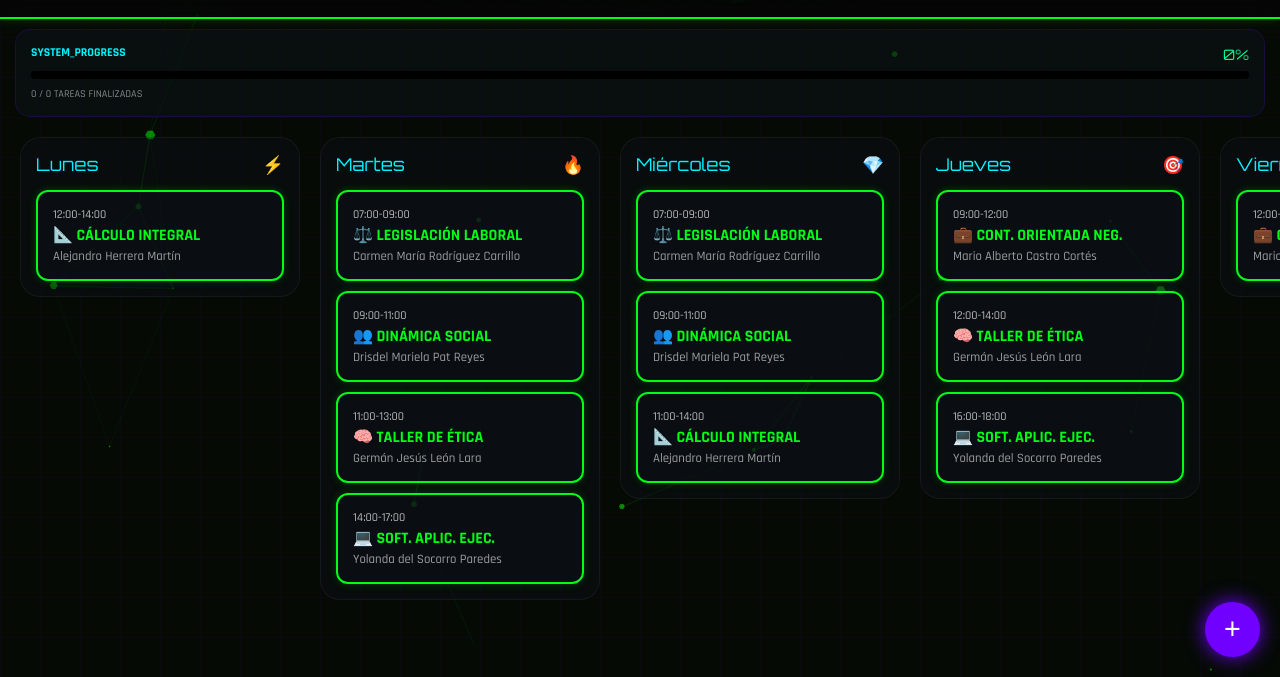
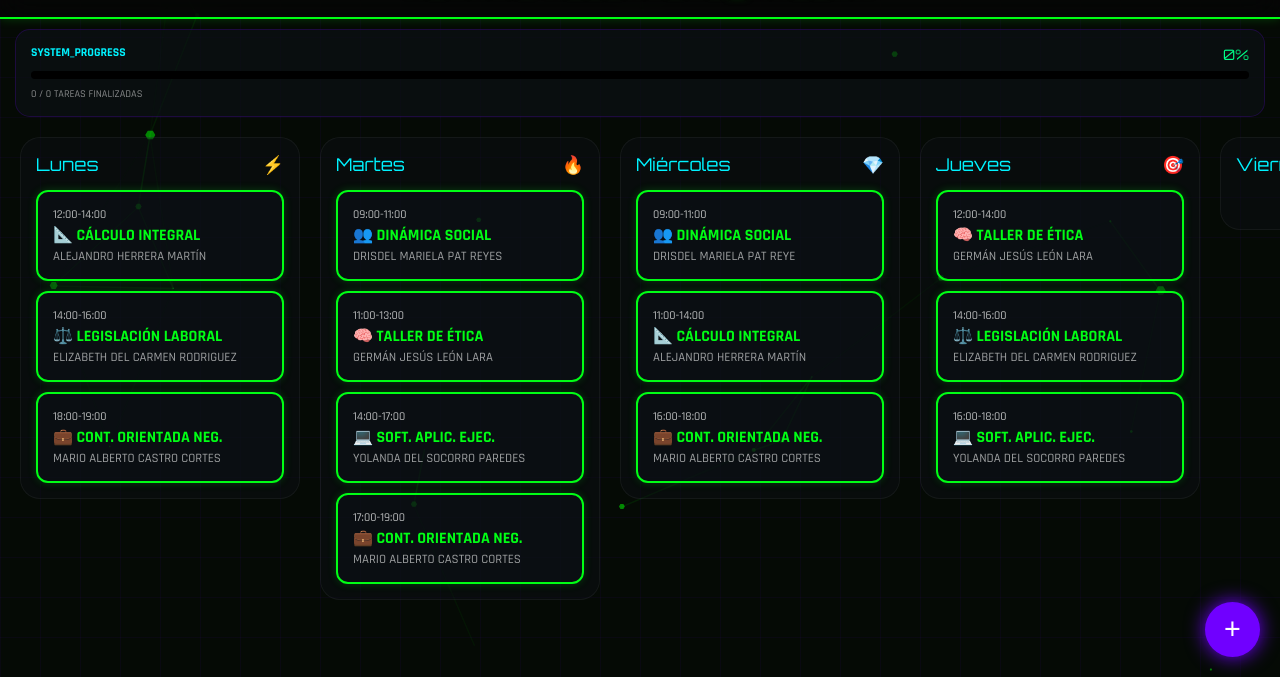
Before and after one commit to maderasilveiraj-glitch/Escuela-2026, a plain HTML site: page index.html in a window 1280 px wide. Shown: the part 123-800 px from the top of the page. Drawn offline with nearby package versions, Linux system fonts and the light colour scheme.

```diff
--- a/index.html
+++ b/index.html
@@ -18,7 +18,7 @@
             --danger: #ff0055;
         }
 
-        /* --- NUEVO ESTILO DEL MENÚ SUPERIOR --- */
+        /* --- ESTILO DEL MENÚ SUPERIOR --- */
         .top-navbar {
             display: flex;
             justify-content: center;
@@ -82,7 +82,7 @@
             background-color: var(--bg-deep);
             color: var(--text-main);
             font-family: 'Rajdhani', sans-serif;
-            overflow-y: auto; /* PERMITIR SCROLL VERTICAL */
+            overflow-y: auto;
             min-height: 100vh;
             display: flex;
             flex-direction: column;
@@ -126,7 +126,7 @@
             background: var(--card-bg);
             border: 2px solid transparent;
             animation: chromaGamer 12s infinite linear;
-            flex-shrink: 0; /* EVITA QUE SE ENCOJAN */
+            flex-shrink: 0;
         }
 
         .class-card:hover {
@@ -150,9 +150,9 @@
             display: flex;
             overflow-x: auto;
             gap: 20px;
-            padding: 10px 20px 40px 20px; /* MÁS PADDING INFERIOR */
+            padding: 10px 20px 40px 20px;
             flex-grow: 1;
-            align-items: flex-start; /* ALINEAR COLUMNAS AL INICIO */
+            align-items: flex-start;
         }
 
         .day-column {
@@ -161,7 +161,7 @@
             border-radius: 20px;
             padding: 15px;
             border: 1px solid rgba(255,255,255,0.05);
-            height: auto; /* ALTURA DINÁMICA */
+            height: auto;
             display: flex;
             flex-direction: column;
         }
@@ -253,6 +253,7 @@
     </div>
 
     <script>
+        // Partículas
         particlesJS("particles-js", {
             "particles": {
                 "number": { "value": 25, "density": { "enable": false } },
@@ -260,20 +261,10 @@
                 "shape": { "type": "polygon", "polygon": { "nb_sides": 6 } },
                 "opacity": { "value": 0.3, "random": false },
                 "size": { "value": 4, "random": true },
-                "line_linked": {
-                    "enable": true,
-                    "distance": 200,
-                    "color": "#ff0000",
-                    "opacity": 0.2,
-                    "width": 1.5
-                },
+                "line_linked": { "enable": true, "distance": 200, "color": "#ff0000", "opacity": 0.2, "width": 1.5 },
                 "move": { "enable": true, "speed": 1, "out_mode": "bounce" }
             },
-            "interactivity": {
-                "detect_on": "canvas",
-                "events": { "onhover": { "enable": true, "mode": "grab" } },
-                "modes": { "grab": { "distance": 200, "line_linked": { "opacity": 0.5 } } }
-            },
+            "interactivity": { "detect_on": "canvas", "events": { "onhover": { "enable": true, "mode": "grab" } } },
             "retina_detect": true
         });
 
@@ -281,11 +272,10 @@
         let colorIndex = 0;
         setInterval(() => {
             colorIndex = (colorIndex + 1) % colors.length;
-            const newColor = colors[colorIndex];
             if (window.pJSDom && window.pJSDom[0]) {
                 const pJS = window.pJSDom[0].pJS;
-                pJS.particles.color.value = newColor;
-                pJS.particles.line_linked.color = newColor;
+                pJS.particles.color.value = colors[colorIndex];
+                pJS.particles.line_linked.color = colors[colorIndex];
                 pJS.fn.particlesRefresh();
             }
         }, 2400);
@@ -296,27 +286,30 @@
             "SOFT. APLIC. EJEC.": "💻", "TALLER DE ÉTICA": "🧠"
         };
 
+        // --- DATOS ACTUALIZADOS SEGÚN EL SIE ---
         const materiasData = [
-            { dia: "Lunes", emoji: "⚡", clases: [{h: "12:00-14:00", n: "CÁLCULO INTEGRAL", t: "Alejandro Herrera Martín"}] },
+            { dia: "Lunes", emoji: "⚡", clases: [
+                {h: "12:00-14:00", n: "CÁLCULO INTEGRAL", t: "ALEJANDRO HERRERA MARTÍN"},
+                {h: "14:00-16:00", n: "LEGISLACIÓN LABORAL", t: "ELIZABETH DEL CARMEN RODRIGUEZ"},
+                {h: "18:00-19:00", n: "CONT. ORIENTADA NEG.", t: "MARIO ALBERTO CASTRO CORTES"}
+            ]},
             { dia: "Martes", emoji: "🔥", clases: [
-                {h: "07:00-09:00", n: "LEGISLACIÓN LABORAL", t: "Carmen María Rodríguez Carrillo"},
-                {h: "09:00-11:00", n: "DINÁMICA SOCIAL", t: "Drisdel Mariela Pat Reyes"},
-                {h: "11:00-13:00", n: "TALLER DE ÉTICA", t: "Germán Jesús León Lara"},
-                {h: "14:00-17:00", n: "SOFT. APLIC. EJEC.", t: "Yolanda del Socorro Paredes"}
+                {h: "09:00-11:00", n: "DINÁMICA SOCIAL", t: "DRISDEL MARIELA PAT REYES"},
+                {h: "11:00-13:00", n: "TALLER DE ÉTICA", t: "GERMÁN JESÚS LEÓN LARA"},
+                {h: "14:00-17:00", n: "SOFT. APLIC. EJEC.", t: "YOLANDA DEL SOCORRO PAREDES"},
+                {h: "17:00-19:00", n: "CONT. ORIENTADA NEG.", t: "MARIO ALBERTO CASTRO CORTES"}
             ]},
             { dia: "Miércoles", emoji: "💎", clases: [
-                {h: "07:00-09:00", n: "LEGISLACIÓN LABORAL", t: "Carmen María Rodríguez Carrillo"},
-                {h: "09:00-11:00", n: "DINÁMICA SOCIAL", t: "Drisdel Mariela Pat Reyes"},
-                {h: "11:00-14:00", n: "CÁLCULO INTEGRAL", t:"Alejandro Herrera Martín "}
+                {h: "09:00-11:00", n: "DINÁMICA SOCIAL", t: "DRISDEL MARIELA PAT REYE"},
+                {h: "11:00-14:00", n: "CÁLCULO INTEGRAL", t: "ALEJANDRO HERRERA MARTÍN"},
+                {h: "16:00-18:00", n: "CONT. ORIENTADA NEG.", t: "MARIO ALBERTO CASTRO CORTES"}
             ]},
             { dia: "Jueves", emoji: "🎯", clases: [
-                {h: "09:00-12:00", n: "CONT. ORIENTADA NEG.", t: "Mario Alberto Castro Cortés"},
-                {h: "12:00-14:00", n: "TALLER DE ÉTICA", t: "Germán Jesús León Lara"},
-                {h: "16:00-18:00", n: "SOFT. APLIC. EJEC.", t: "Yolanda del Socorro Paredes"}
+                {h: "12:00-14:00", n: "TALLER DE ÉTICA", t: "GERMÁN JESÚS LEÓN LARA"},
+                {h: "14:00-16:00", n: "LEGISLACIÓN LABORAL", t: "ELIZABETH DEL CARMEN RODRIGUEZ"},
+                {h: "16:00-18:00", n: "SOFT. APLIC. EJEC.", t: "YOLANDA DEL SOCORRO PAREDES"}
             ]},
-            { dia: "Viernes", emoji: "🎉", clases: [
-                {h: "12:00-14:00", n: "CONT. ORIENTADA NEG.", t: "Mario Alberto Castro Cortés"}
-            ]}
+            { dia: "Viernes", emoji: "🎉", clases: [] }
         ];
 
         let db;
@@ -337,13 +330,13 @@
             container.innerHTML = materiasData.map(d => `
                 <div class="day-column">
                     <div class="day-name">${d.dia} <span>${d.emoji}</span></div>
-                    ${d.clases.map(c => `
+                    ${d.clases.length > 0 ? d.clases.map(c => `
                         <div class="class-card" onclick="showTasks('${c.n}')">
                             <div class="time-tag">${c.h}</div>
                             <div class="subject"><span>${subjectEmojis[c.n]}</span> ${c.n}</div>
                             <div class="teacher">${c.t}</div>
                         </div>
-                    `).join('')}
+                    `).join('') : '<p style="opacity:0.2; font-size:0.7rem; text-align:center; margin-top:20px;">SIN ACTIVIDAD</p>'}
                 </div>
             `).join('');
         }
```
